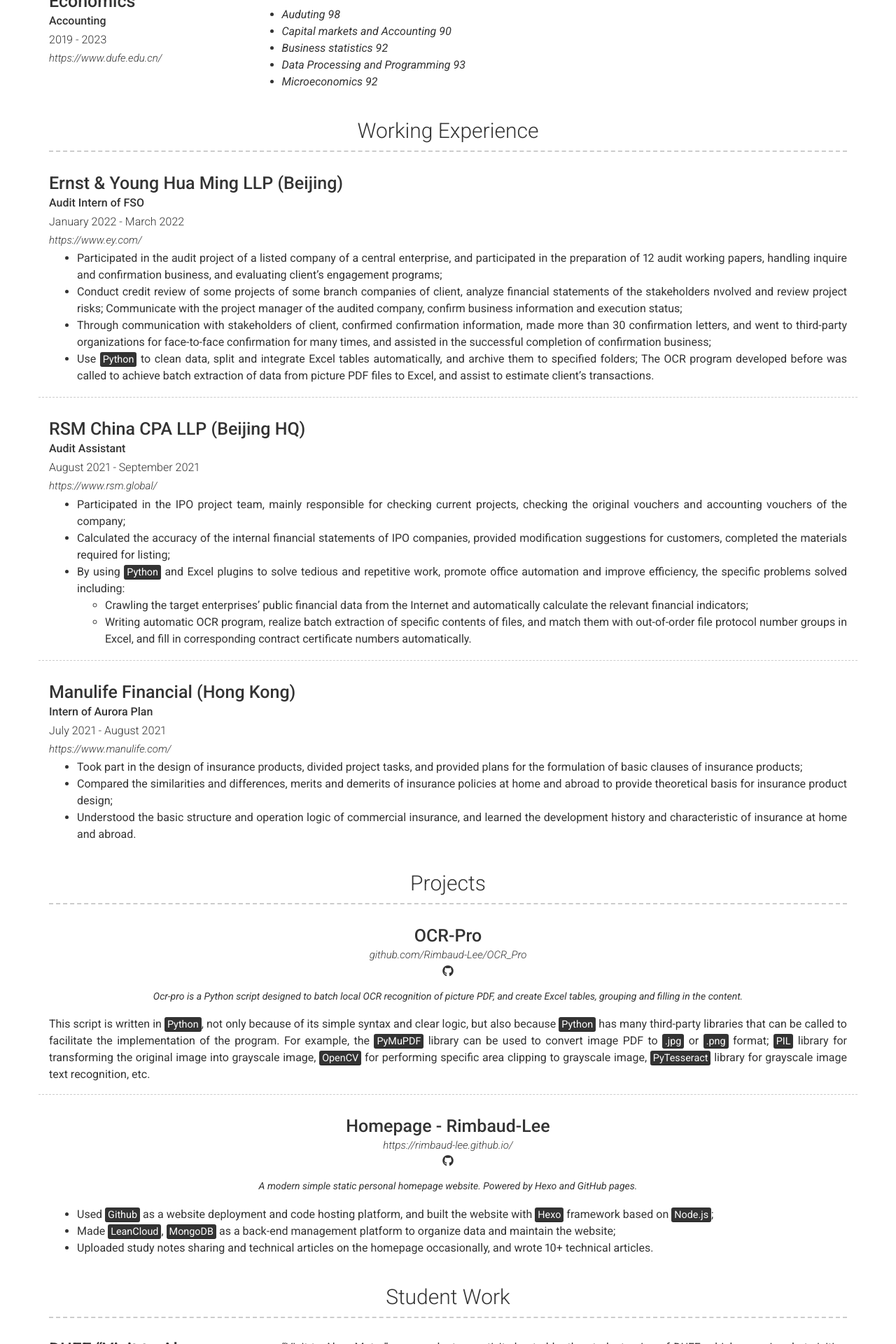
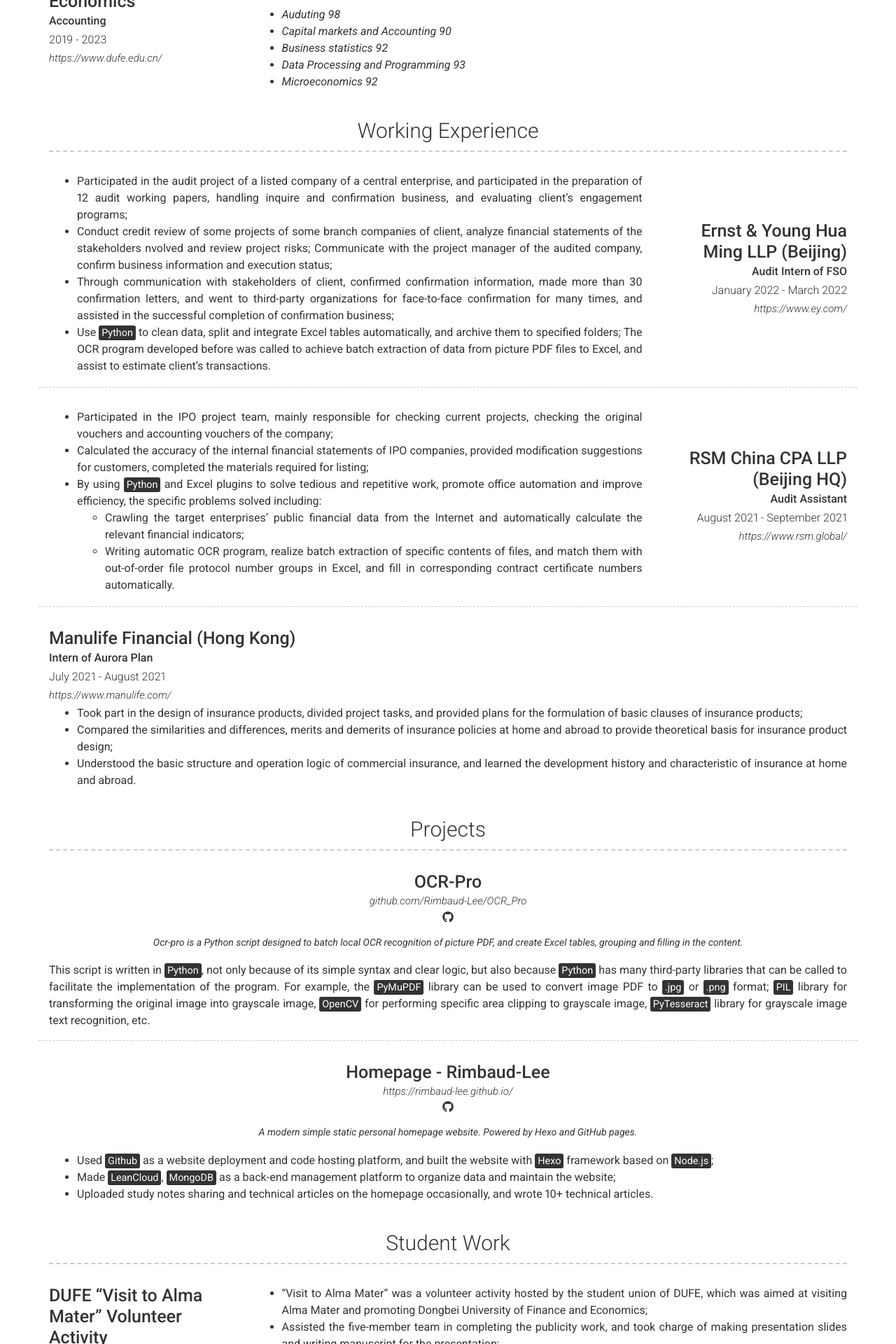
Before and after one commit to Rimbaud-Lee/resume_en, a Jekyll site: the page built from index.md, in a window 1280 px wide. Shown: the part 869-2789 px from the top of the page at 70% size. Built offline with Jekyll 4.4.1, drawn with Linux system fonts in a browser that asks for light colours; nearby versions of some CDN libraries.

Commit message:
_config.yml

```diff
--- a/_config.yml
+++ b/_config.yml
@@ -89,7 +89,7 @@ content:
   - title: Working Experience
     layout: list
     content:
-      - layout: top # left
+      - layout: right # left
         border: weak
         title: Ernst & Young Hua Ming LLP (Beijing)
         sub_title: Audit Intern of FSO
@@ -103,7 +103,7 @@ content:
           - Through communication with stakeholders of client, confirmed confirmation information, made more than 30 confirmation letters, and went to third-party organizations for face-to-face confirmation for many times, and assisted in the successful completion of confirmation business;
           - Use <mark>Python</mark> to clean data, split and integrate Excel tables automatically, and archive them to specified folders; The OCR program developed before was called to achieve batch extraction of data from picture PDF files to Excel, and assist to estimate client's transactions.
 
-      - layout: top # left
+      - layout: right # left
         border: weak
         title: RSM China CPA LLP (Beijing HQ)
         sub_title: Audit Assistant
```
